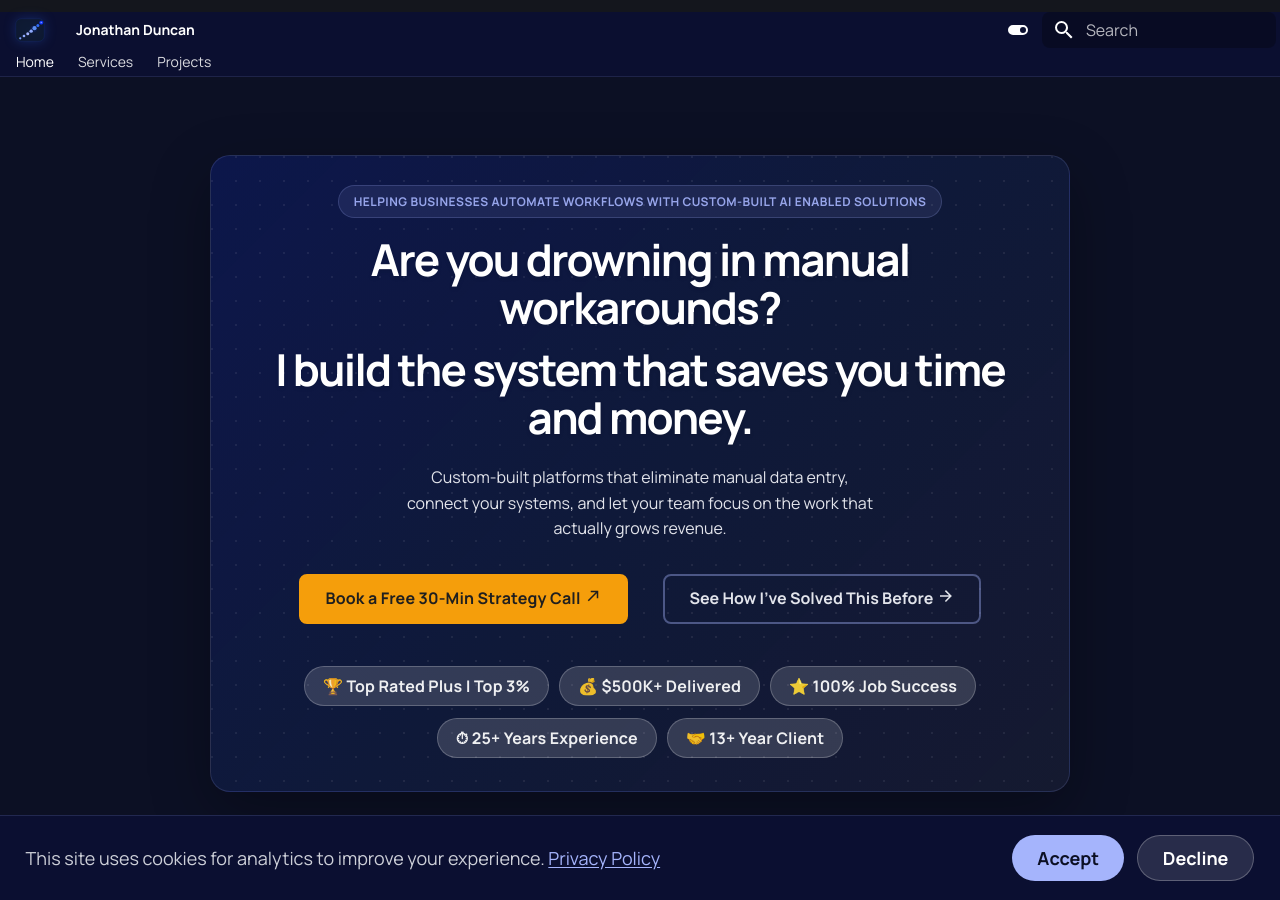
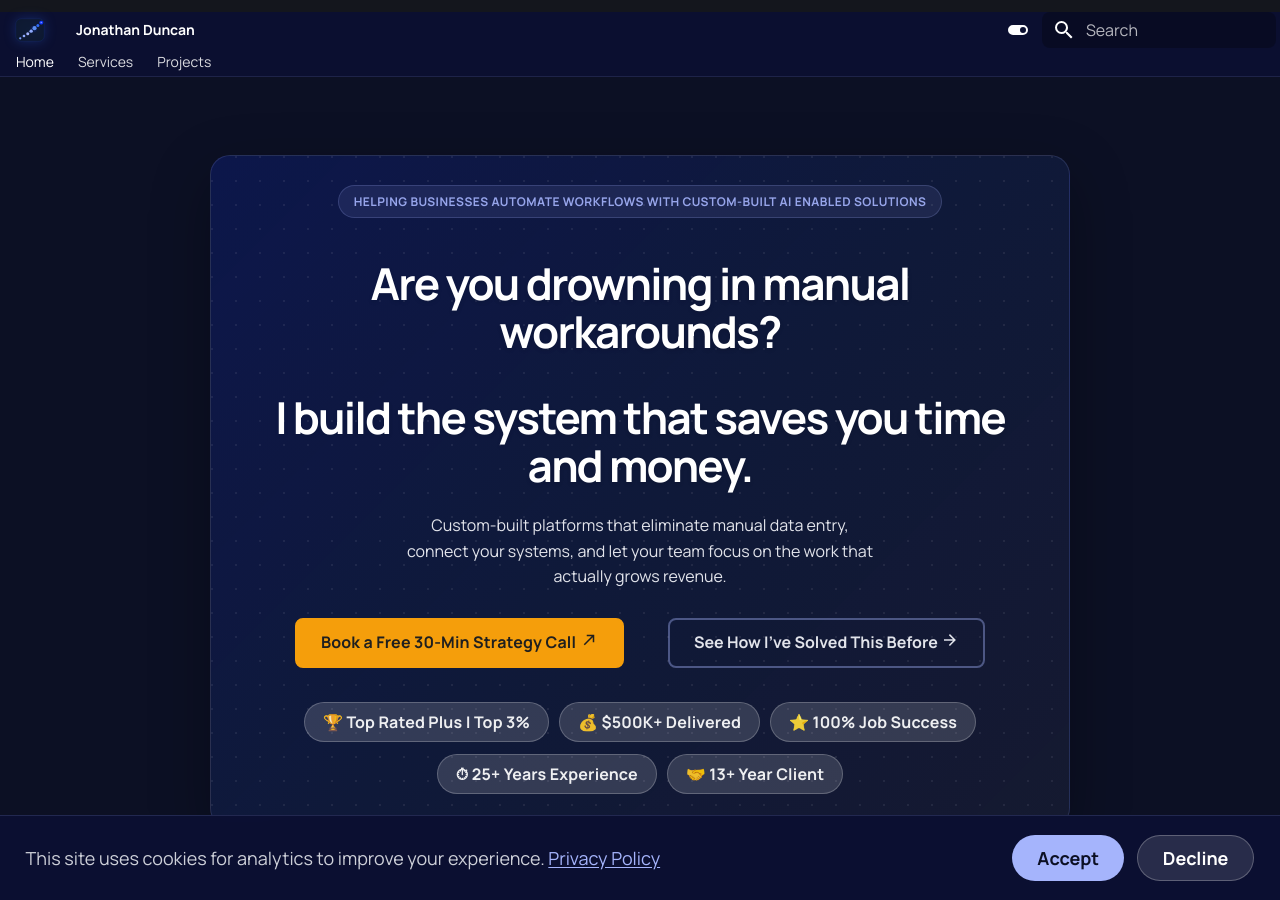
Before and after one commit to JonathanDDuncan/jonathanduncanprowebsite, an MkDocs documentation site: the page built from docs/index.md, in a window 1280 px wide and 900 px high. Built offline with MkDocs 1.6.1 and Material for MkDocs 9.7.7, drawn with Linux system fonts in a browser that asks for light colours.

Commit message:
md-button

```diff
--- a/docs/index.md
+++ b/docs/index.md
@@ -105,9 +105,11 @@
 
 Custom-built platforms that eliminate manual data entry, connect your systems, and let your team focus on the work that actually grows revenue.
 </div>
-<div class="hero-full-width" markdown>
-[Book a Free 30-Min Strategy Call :material-arrow-top-right:](https://cal.com/jonathanduncan/free-consultation){ .md-button .md-button--primary }
-[See How I've Solved This Before :material-arrow-right:](portfolio/index.md){ .md-button }
+<div class="hero-full-width">
+  <div class="hero-buttons">
+    <a class="md-button md-button--primary" href="https://cal.com/jonathanduncan/free-consultation" target="_blank" rel="noopener">Book a Free 30-Min Strategy Call <span class="twemoji"><svg xmlns="http://www.w3.org/2000/svg" viewBox="0 0 24 24" width="20" height="20"><path d="M5 17.59 15.59 7H9V5h10v10h-2V8.41L6.41 19z"></path></svg></span></a>
+    <a class="md-button" href="portfolio">See How I've Solved This Before <span class="twemoji"><svg xmlns="http://www.w3.org/2000/svg" viewBox="0 0 24 24" width="20" height="20"><path d="M4 11v2h12l-5.5 5.5 1.42 1.42L19.84 12l-7.92-7.92L10.5 5.5 16 11z"></path></svg></span></a>
+  </div>
 </div>
 
 
--- a/docs/stylesheets/hero.css
+++ b/docs/stylesheets/hero.css
@@ -1,3 +1,12 @@
+/* Ensure hero buttons are centered and spaced as a group */
+.hero-buttons {
+  display: flex;
+  justify-content: center;
+  align-items: center;
+  gap: 1.2rem;
+  flex-wrap: wrap;
+  width: 100%;
+}
 .profile-image {
   width: 100%;
   height: auto;
@@ -23,9 +32,25 @@
 }
 
 /* Hero full-width section */
+
 .hero-full-width {
   grid-column: 1 / -1;
+  display: flex;
+  justify-content: center;
+  align-items: center;
+  flex-wrap: wrap;
+  gap: 1.2rem;
   text-align: center;
+}
+
+.hero-full-width > * {
+  margin: 0;
+}
+
+/* Remove inline-block and margin from hero buttons for proper centering */
+.hero-full-width .md-button {
+  display: block;
+  margin: 0;
 }
 
 /* Center buttons inside hero-full-width */
@@ -71,6 +96,7 @@
   box-shadow: 0 20px 60px rgba(17, 54, 255, 0.2);
   margin-bottom: 20vh;
   gap: 0.5rem 2rem;
+  max-width:100%;
 }
 
 /* Mesh texture overlay */
```
